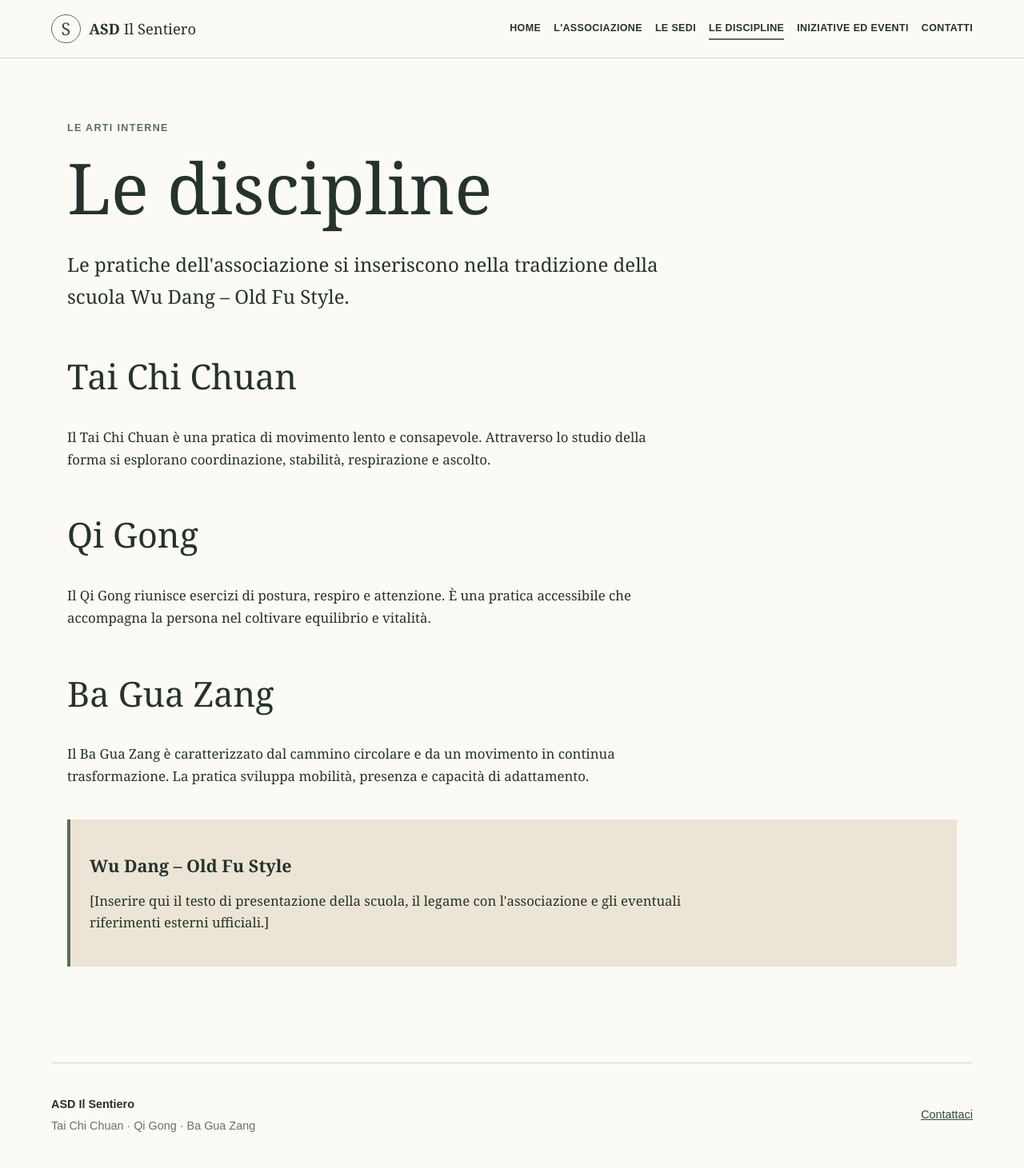
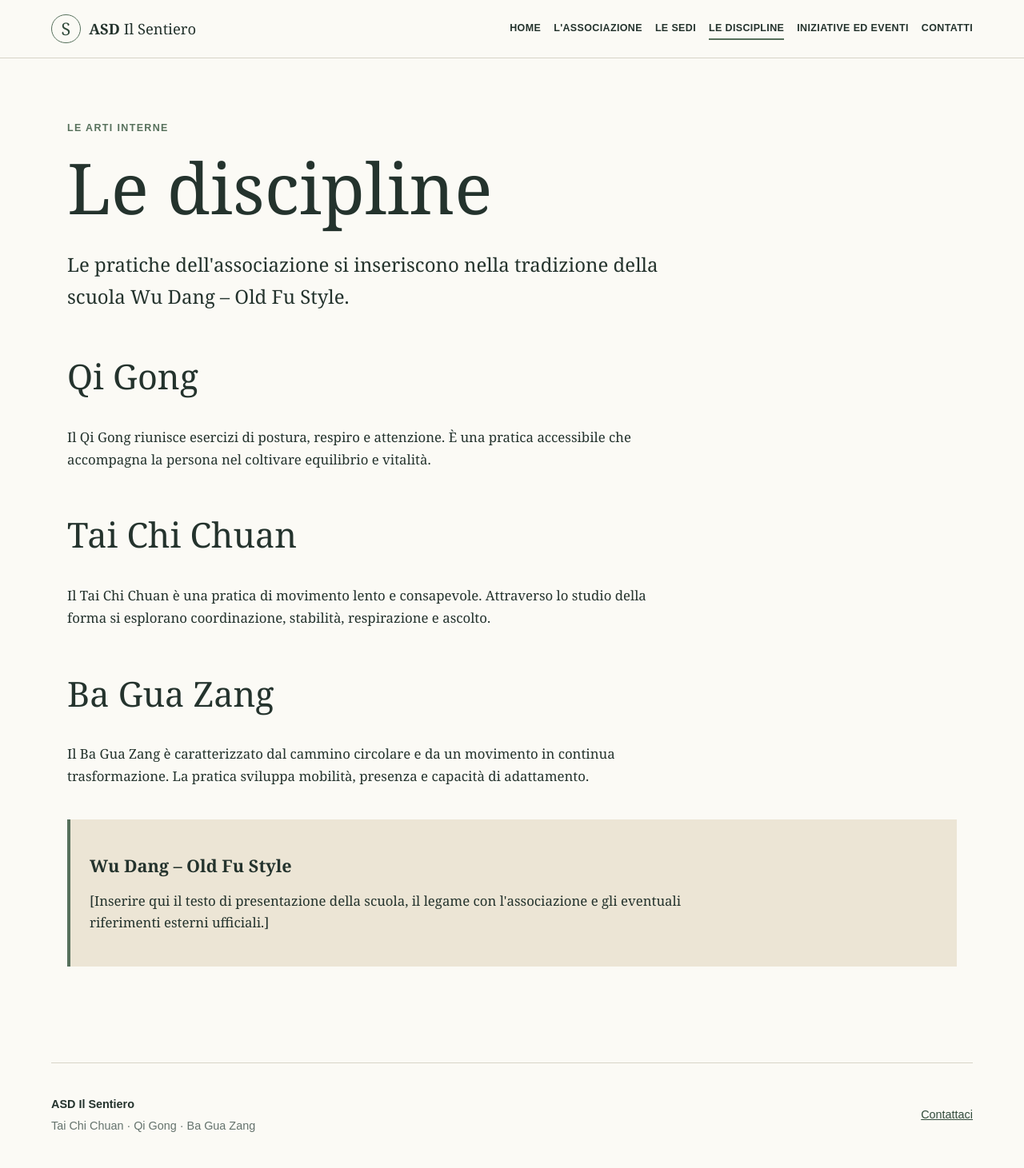
Before and after one commit to billiblu/il-sentiero, a Jekyll site: the page built from discipline.md, in a window 1280 px wide. Shown: the whole page at 80% size. Built offline with Jekyll 4.4.1, drawn with Linux system fonts in a browser that asks for light colours.

```diff
--- a/discipline.md
+++ b/discipline.md
@@ -11,11 +11,11 @@ permalink: /discipline/
     <h1>Le discipline</h1>
     <p class="lead">Le pratiche dell'associazione si inseriscono nella tradizione della scuola Wu Dang – Old Fu Style.</p>
 
+    <h2>Qi Gong</h2>
+    <p>Il Qi Gong riunisce esercizi di postura, respiro e attenzione. È una pratica accessibile che accompagna la persona nel coltivare equilibrio e vitalità.</p>
+
     <h2>Tai Chi Chuan</h2>
     <p>Il Tai Chi Chuan è una pratica di movimento lento e consapevole. Attraverso lo studio della forma si esplorano coordinazione, stabilità, respirazione e ascolto.</p>
-
-    <h2>Qi Gong</h2>
-    <p>Il Qi Gong riunisce esercizi di postura, respiro e attenzione. È una pratica accessibile che accompagna la persona nel coltivare equilibrio e vitalità.</p>
 
     <h2>Ba Gua Zang</h2>
     <p>Il Ba Gua Zang è caratterizzato dal cammino circolare e da un movimento in continua trasformazione. La pratica sviluppa mobilità, presenza e capacità di adattamento.</p>
@@ -24,5 +24,6 @@ permalink: /discipline/
       <h3>Wu Dang – Old Fu Style</h3>
       <p>[Inserire qui il testo di presentazione della scuola, il legame con l'associazione e gli eventuali riferimenti esterni ufficiali.]</p>
     </div>
+
   </div>
 </section>
```
